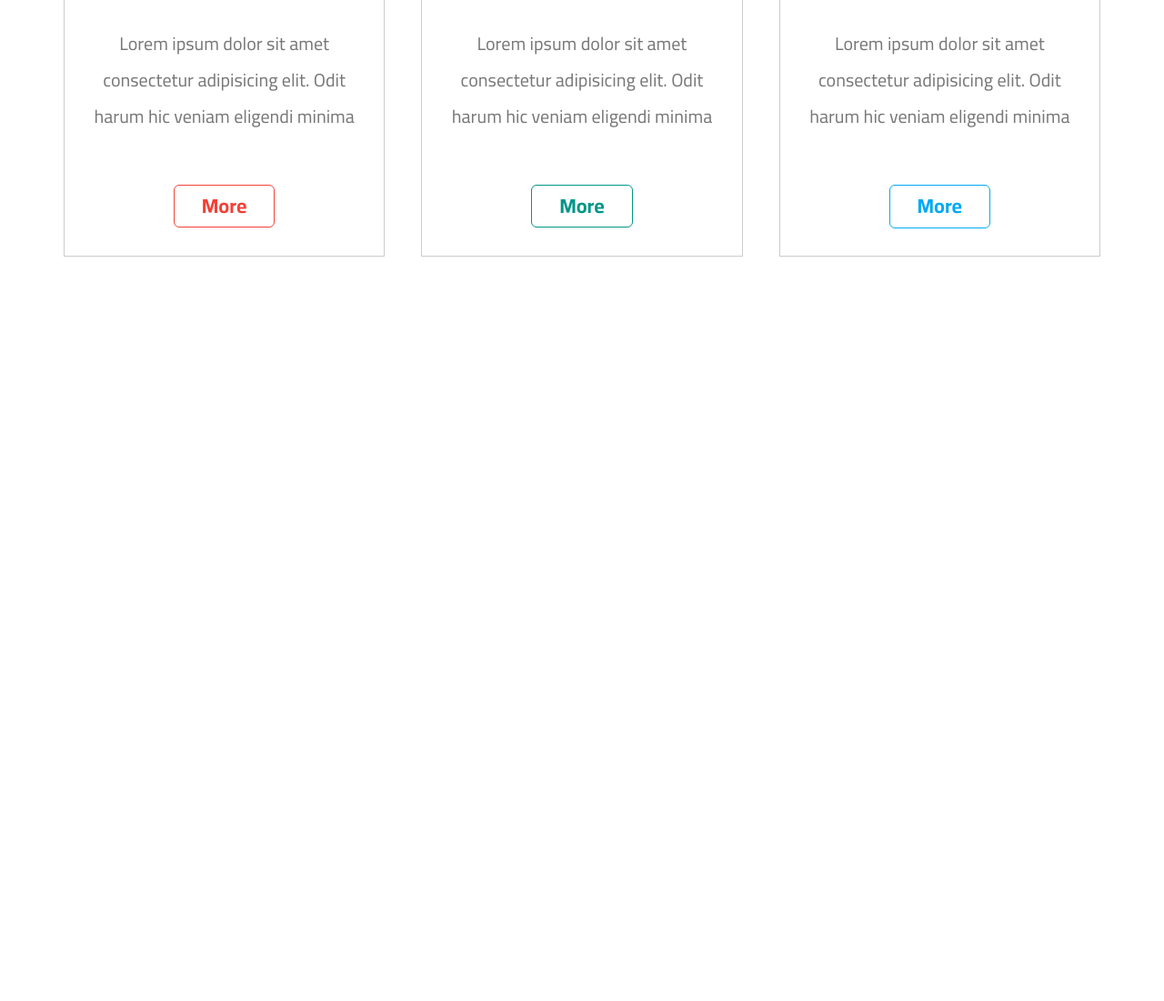
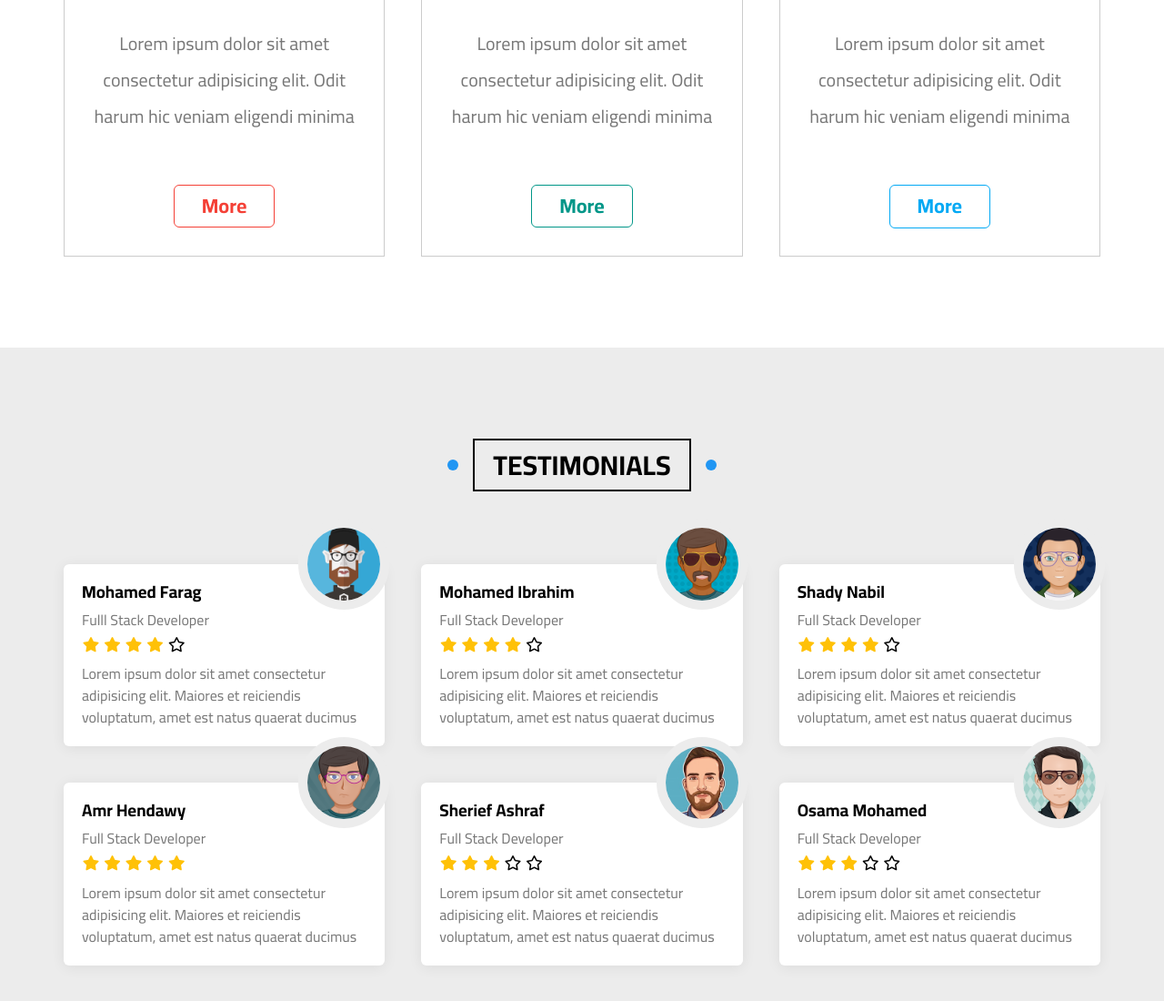
Before and after one commit to Ahmedhamdi37/html-css-template-three, a plain HTML site: page index.html in a window 1280 px wide. Shown: the part 3718-4818 px from the top of the page at 91% size. Before the commit the page ends 4100 px from the top, so only its background shows below. Drawn offline with Linux system fonts and the light colour scheme.

Commit message:
Added Testimonials Section

```diff
--- a/css/ahmed.css
+++ b/css/ahmed.css
@@ -468,8 +468,8 @@ a {
   position: absolute;
   width: 100%;
   height: 100%;
-  left: 0;
-  top: 0;
+  right: 0.5px;
+  top: -1px;
 }
 .features .quality .img-holder::before {
   background-color: rgb(244 64 54 / 60%);
@@ -483,8 +483,8 @@ a {
 .features .img-holder::after {
   content: "";
   position: absolute;
-  bottom: -2px;
-  right: -2px;
+  bottom: 0;
+  right: 0;
   border-width: 0px 0px 170px 500px;
   border-style: solid;
   border-color: transparent transparent white transparent;
@@ -582,6 +582,52 @@ a {
 }
 
 /* End Features Section */
+/* Start Testimonials Section */
+.testimonials {
+  background-color: var(--section-background);
+  padding-top: var(--main-padding-section);
+  padding-bottom: var(--main-padding-section);
+}
+.testimonials .container {
+  display: grid;
+  grid-template-columns: repeat(auto-fill, minmax(300px, 1fr));
+  gap: 40px;
+}
+.testimonials .box {
+  background-color: white;
+  padding: 20px;
+  box-shadow: 0 2px 15px rgb(0 0 0 / 7%);
+  border-radius: 6px;
+  position: relative;
+}
+.testimonials .container .box img {
+  width: 100px;
+  height: 100px;
+  border-radius: 50%;
+  position: absolute;
+  right: -15px;
+  top: -60px;
+  margin: 10px;
+  border: 10px solid var(--section-background);
+}
+.testimonials .box h3 {
+  text-transform: capitalize;
+  margin-bottom: 10px;
+}
+.testimonials .box span.title {
+  display: block;
+  margin-bottom: 10px;
+  color: #777;
+}
+.testimonials .box .rate .filled {
+  color: #ffc107;
+}
+.testimonials .box p {
+  line-height: 1.5;
+  color: #777;
+  margin-top: 10px;
+}
+/* End Testimonials Section  */
 /* Start Animation */
 @keyframes up-and-down {
   0%,
--- a/index.html
+++ b/index.html
@@ -310,5 +310,108 @@
       </div>
     </div>
     <!-- End Features Section -->
+    <!-- Start Testimonials Section -->
+    <div class="testimonials" id="testimonials">
+      <h2 class="main-title">testimonials</h2>
+      <div class="container">
+        <div class="box">
+          <img src="imgs/avatar-01.png" alt="" />
+          <h3>Mohamed Farag</h3>
+          <span class="title">Fulll Stack Developer</span>
+          <div class="rate">
+            <i class="filled fas fa-star"></i>
+            <i class="filled fas fa-star"></i>
+            <i class="filled fas fa-star"></i>
+            <i class="filled fas fa-star"></i>
+            <i class="far fa-star"></i>
+          </div>
+          <p>
+            Lorem ipsum dolor sit amet consectetur adipisicing elit. Maiores et
+            reiciendis voluptatum, amet est natus quaerat ducimus
+          </p>
+        </div>
+        <div class="box">
+          <img src="imgs/avatar-02.png" alt="" />
+          <h3>Mohamed ibrahim</h3>
+          <span class="title">Full Stack Developer</span>
+          <div class="rate">
+            <i class="filled fas fa-star"></i>
+            <i class="filled fas fa-star"></i>
+            <i class="filled fas fa-star"></i>
+            <i class="filled fas fa-star"></i>
+            <i class="far fa-star"></i>
+          </div>
+          <p>
+            Lorem ipsum dolor sit amet consectetur adipisicing elit. Maiores et
+            reiciendis voluptatum, amet est natus quaerat ducimus
+          </p>
+        </div>
+        <div class="box">
+          <img src="imgs/avatar-03.png" alt="" />
+          <h3>Shady Nabil</h3>
+          <span class="title">Full Stack Developer</span>
+          <div class="rate">
+            <i class="filled fas fa-star"></i>
+            <i class="filled fas fa-star"></i>
+            <i class="filled fas fa-star"></i>
+            <i class="filled fas fa-star"></i>
+            <i class="far fa-star"></i>
+          </div>
+          <p>
+            Lorem ipsum dolor sit amet consectetur adipisicing elit. Maiores et
+            reiciendis voluptatum, amet est natus quaerat ducimus
+          </p>
+        </div>
+        <div class="box">
+          <img src="imgs/avatar-04.png" alt="" />
+          <h3>Amr Hendawy</h3>
+          <span class="title">Full Stack Developer</span>
+          <div class="rate">
+            <i class="filled fas fa-star"></i>
+            <i class="filled fas fa-star"></i>
+            <i class="filled fas fa-star"></i>
+            <i class="filled fas fa-star"></i>
+            <i class="filled fas fa-star"></i>
+          </div>
+          <p>
+            Lorem ipsum dolor sit amet consectetur adipisicing elit. Maiores et
+            reiciendis voluptatum, amet est natus quaerat ducimus
+          </p>
+        </div>
+        <div class="box">
+          <img src="imgs/avatar-05.png" alt="" />
+          <h3>Sherief Ashraf</h3>
+          <span class="title">Full Stack Developer</span>
+          <div class="rate">
+            <i class="filled fas fa-star"></i>
+            <i class="filled fas fa-star"></i>
+            <i class="filled fas fa-star"></i>
+            <i class="far fa-star"></i>
+            <i class="far fa-star"></i>
+          </div>
+          <p>
+            Lorem ipsum dolor sit amet consectetur adipisicing elit. Maiores et
+            reiciendis voluptatum, amet est natus quaerat ducimus
+          </p>
+        </div>
+        <div class="box">
+          <img src="imgs/avatar-06.png" alt="" />
+          <h3>Osama Mohamed</h3>
+          <span class="title">Full Stack Developer</span>
+          <div class="rate">
+            <i class="filled fas fa-star"></i>
+            <i class="filled fas fa-star"></i>
+            <i class="filled fas fa-star"></i>
+            <i class="far fa-star"></i>
+            <i class="far fa-star"></i>
+          </div>
+          <p>
+            Lorem ipsum dolor sit amet consectetur adipisicing elit. Maiores et
+            reiciendis voluptatum, amet est natus quaerat ducimus
+          </p>
+        </div>
+      </div>
+    </div>
+    <!-- End Testimonials Section -->
   </body>
 </html>
```
